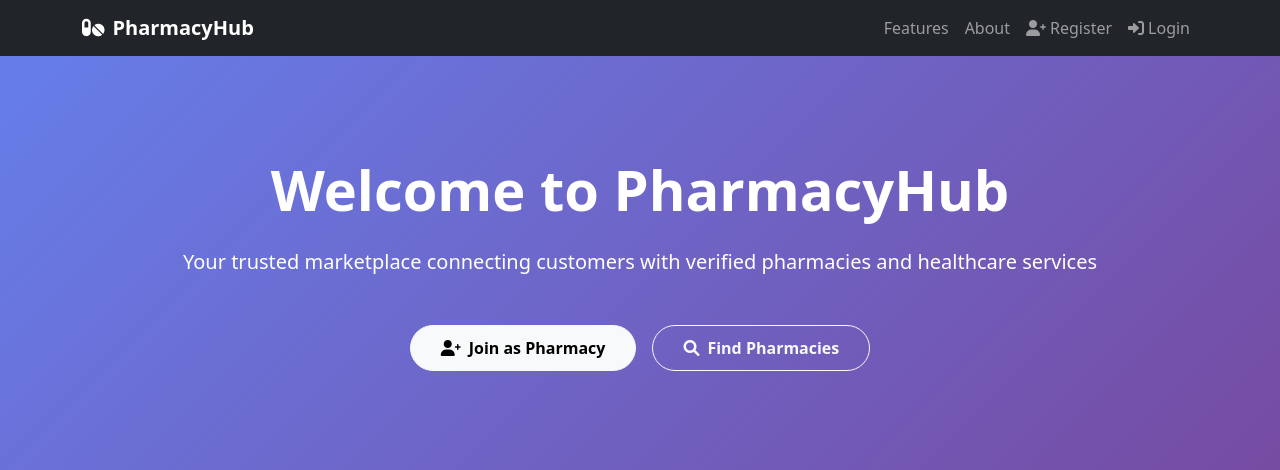
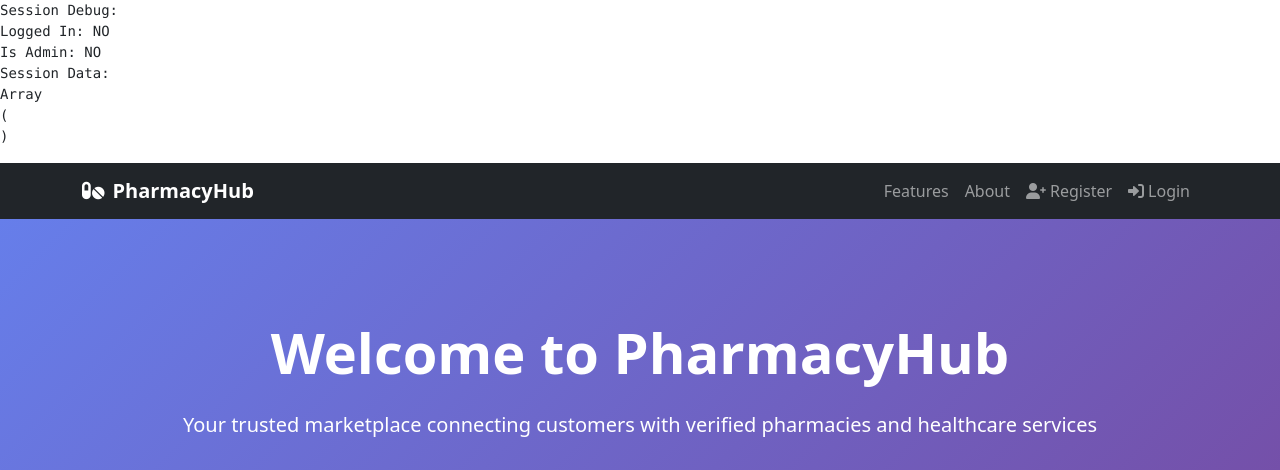
Before and after one commit to Rose-Alice18/E-commerce_lab, a PHP site: page / in a window 1280 px wide. Shown: the top 470 px of the page. Run offline with PHP 8.4, Linux system fonts and the light colour scheme.

Commit message:
edit to test for admin

```diff
--- a/index.php
+++ b/index.php
@@ -1,3 +1,21 @@
+<?php
+// Start session
+session_start();
+
+// Include core functions
+require_once(dirname(__FILE__) . '/settings/core.php');
+
+// TEMPORARY DEBUG - Remove this after testing
+echo "<pre>";
+echo "Session Debug:\n";
+echo "Logged In: " . (isLoggedIn() ? 'YES' : 'NO') . "\n";
+echo "Is Admin: " . (hasAdminPrivileges() ? 'YES' : 'NO') . "\n";
+echo "Session Data:\n";
+print_r($_SESSION);
+echo "</pre>";
+// END DEBUG
+?>
+
 <?php
 // Start session
 session_start();
--- a/login/register.php
+++ b/login/register.php
@@ -197,7 +197,7 @@
                                     </div>
                                     <div class="form-check custom-radio">
                                         <input class="form-check-input" type="radio" name="role" id="admin" value="1">
-                                        <label class="form-check-label" for="admin">Administrator</label>
+                                        <label class="form-check-label" for="admin">Pharmacy Administrator</label>
                                     </div>
                                 </div>
                             </div>
@@ -217,6 +217,7 @@
     <script src="https://cdn.jsdelivr.net/npm/sweetalert2@11"></script>
     <script src="../js/register.js"></script>
 
+
 </body>
 
 </html>
```
